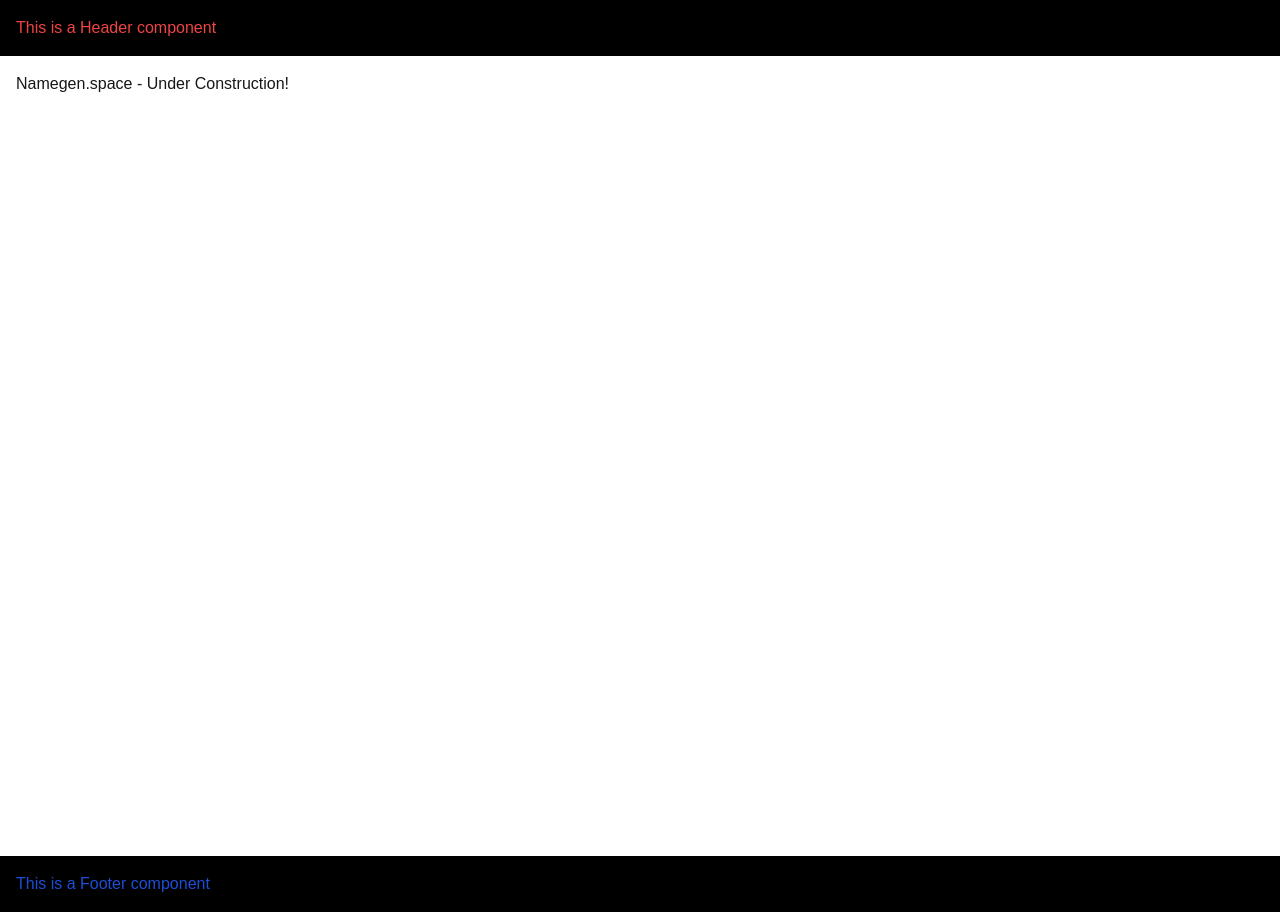
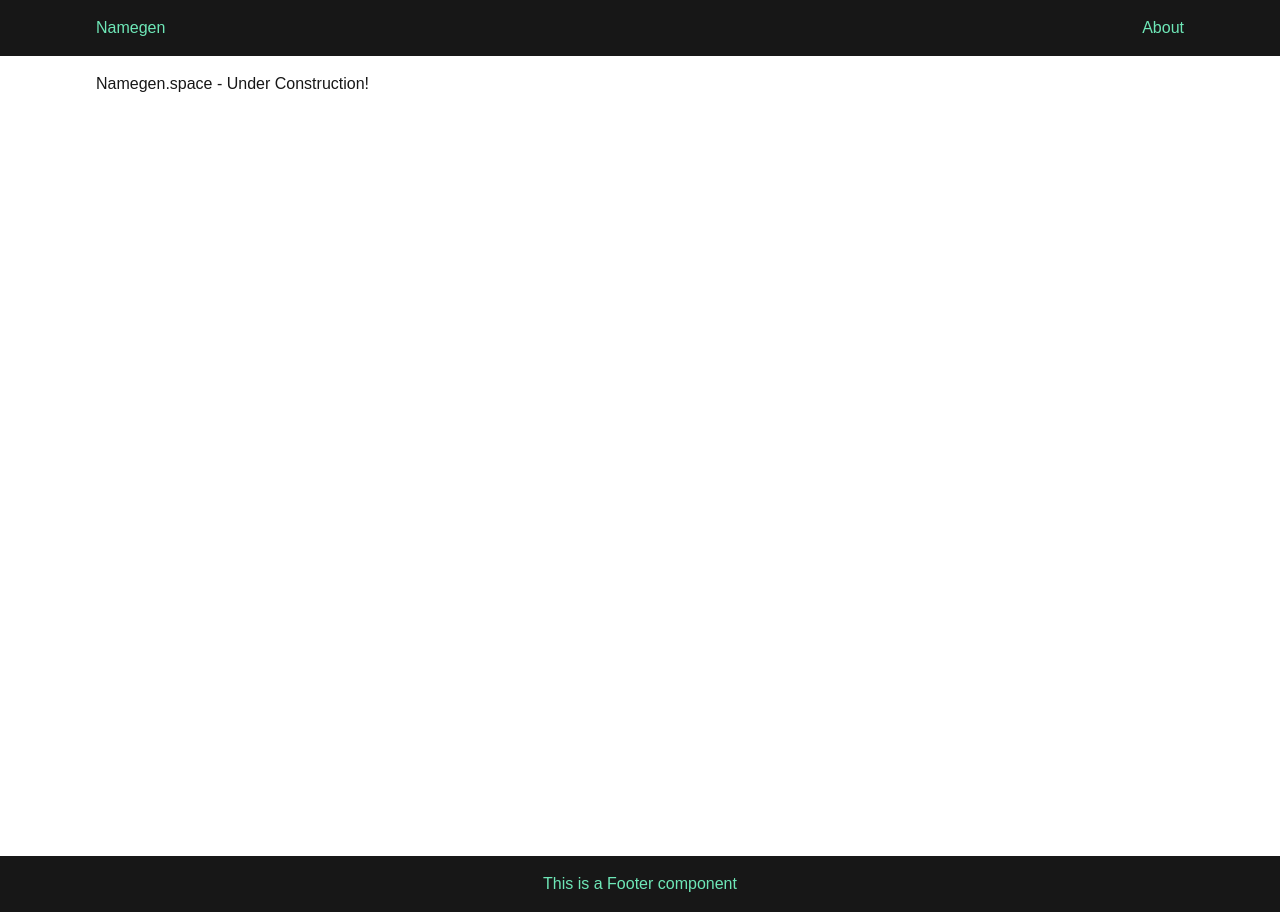
Before and after one commit to marklund117/namegen, a Next.js app: page / in a window 1280 px wide. Built offline with nearby package versions, Linux system fonts and the light colour scheme; what @ant-design/nextjs-registry would draw is missing.

Commit message:
lovely formatting innit

```diff
--- /dev/null
+++ b/src/app/about/page.tsx
@@ -0,0 +1,7 @@
+export default function About() {
+    return (
+        <div className="p-4 flex w-[70rem] m-auto">
+        <h1>About Page - Under Construction!</h1>
+        </div>
+    )
+  }
--- a/src/app/components/Footer/Footer.tsx
+++ b/src/app/components/Footer/Footer.tsx
@@ -1,8 +1,8 @@
 import '../../styles/globals.css'
 
 export default function Footer() {
-    return <footer className="bg-black text-blue-700 p-4">
-        <div>
+    return <footer className="bg-neutral-900 text-emerald-300 flex justify-center">
+        <div className="p-4 flex justify-center w-[70rem]">
         <h3>This is a Footer component</h3>
         </div>
     </footer>
--- a/src/app/components/Header/Header.tsx
+++ b/src/app/components/Header/Header.tsx
@@ -1,9 +1,10 @@
 import '../../styles/globals.css'
 
 export default function Header() {
-    return <header className="bg-black text-red-500 p-4">
-        <div>
-        <h3>This is a Header component</h3>
+    return <header className="bg-neutral-900 text-emerald-300 flex justify-center">
+        <div className="p-4 flex justify-between w-[70rem]">
+        <a href="/">Namegen</a>
+        <a href="/about">About</a>
         </div>
     </header>
 }
--- a/src/app/page.tsx
+++ b/src/app/page.tsx
@@ -1,5 +1,7 @@
 export default function Home() {
   return (
-      <h1 className="p-4">Namegen.space - Under Construction!</h1>
+      <div className="p-4 flex w-[70rem] m-auto">
+      <h1>Namegen.space - Under Construction!</h1>
+      </div>
   )
 }
```
